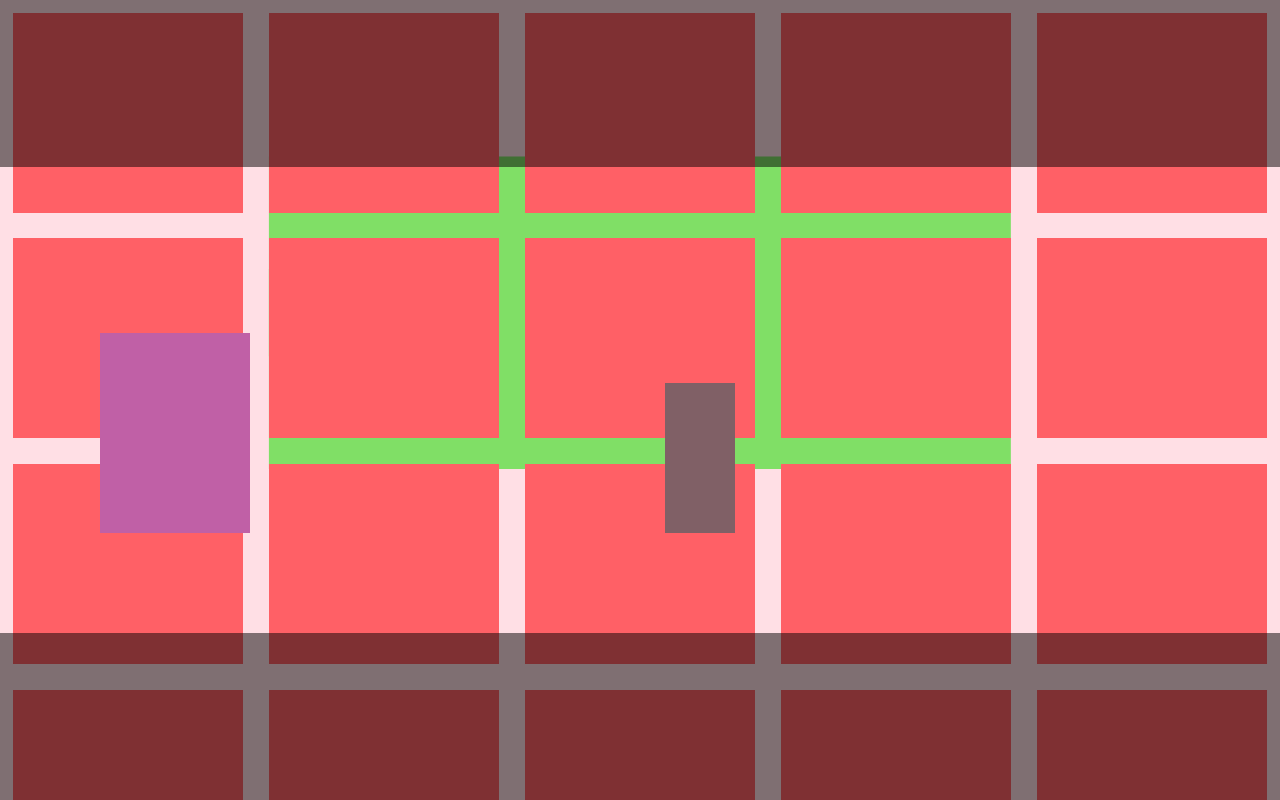
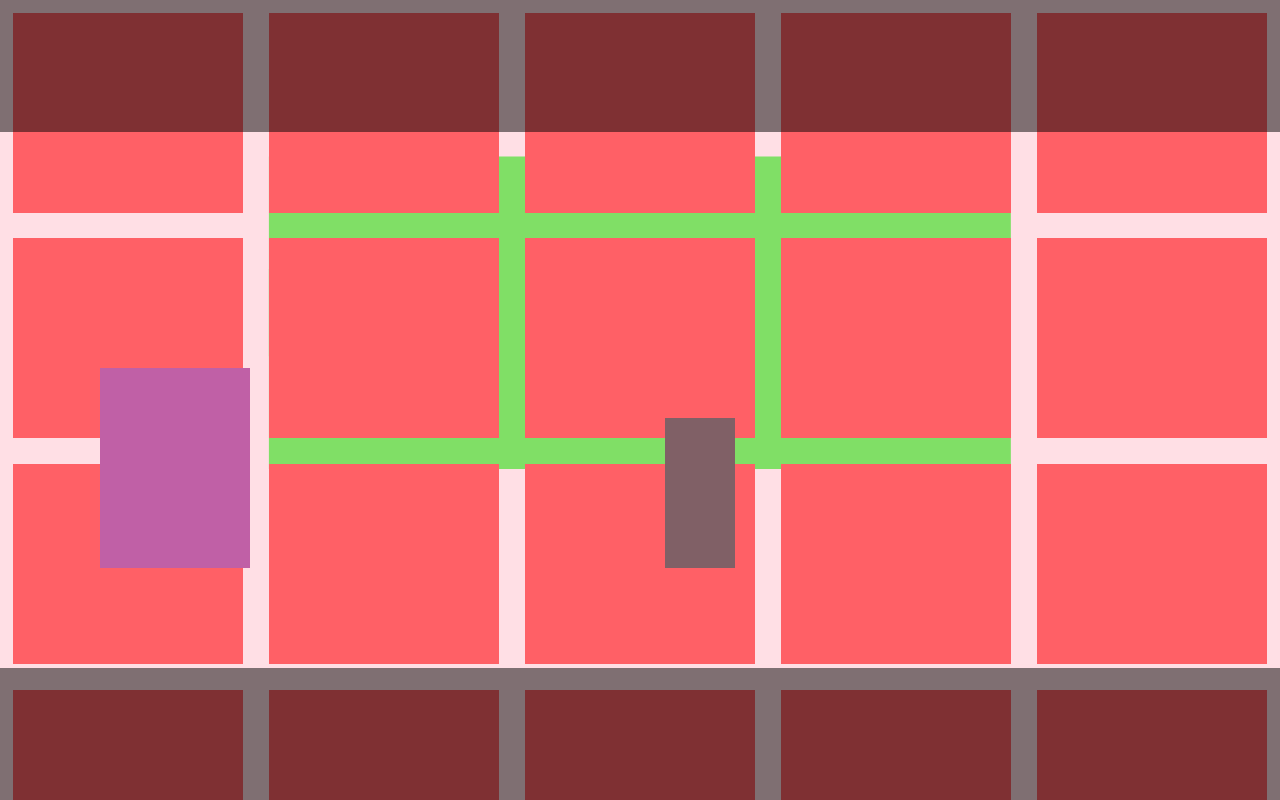
Before and after one commit to cchen9299/cchen9299.github.io, a Gatsby site: page / in a window 1280 px wide. Built offline with nearby package versions, Linux system fonts and the light colour scheme; Gatsby itself is replaced by a stand-in of ours.

Commit message:
refactor(constants): move cinematic calcs to constants

```diff
--- a/src/Store.jsx
+++ b/src/Store.jsx
@@ -6,6 +6,7 @@ import React, {
   useReducer,
 } from 'react';
 import { node } from 'prop-types';
+import { CINEMATIC_BOTTOM, CINEMATIC_COVERAGE_HEIGHT } from './hooks/constants';
 
 const StoreContext = createContext('store');
 const ElevatorContext = createContext('elevator');
@@ -20,9 +21,6 @@ export function Store({ children }) {
   );
   const [interactingRef, setInteractingRef] = useState(null);
 
-  const coverHeight = (window.innerHeight / 2.39) * 0.5;
-  const cinematicBottom = window.innerHeight - coverHeight;
-
   const initialState = useMemo(() => ({
     interactableRefs,
     dispatchInteractableRefs,
@@ -34,8 +32,8 @@ export function Store({ children }) {
       blockerRef,
     },
     sceneSettings: {
-      cinematicBottom,
-      coverHeight,
+      cinematicBottom: CINEMATIC_BOTTOM,
+      coverHeight: CINEMATIC_COVERAGE_HEIGHT,
     },
   }),
   [
@@ -43,8 +41,6 @@ export function Store({ children }) {
     dispatchInteractableRefs,
     interactingRef,
     containerRef,
-    cinematicBottom,
-    coverHeight,
   ]);
 
   const [showTooltip, setShowTooltip] = useState(false);
@@ -68,15 +64,15 @@ export function Store({ children }) {
         levelFromRoof: 1,
         floor: 2,
         title: 'About Me',
-        subtitle: 'Office',
-        refKey: 'officeElevatorRef',
+        subtitle: 'Bedroom',
+        refKey: 'bedroomElevatorRef',
       },
       {
         levelFromRoof: 2,
         floor: 1,
         title: 'Experience',
-        subtitle: 'Reception',
-        refKey: 'groundElevatorRef',
+        subtitle: 'Office',
+        refKey: 'officeElevatorRef',
       },
     ],
 
--- /dev/null
+++ b/src/hooks/constants.js
@@ -0,0 +1,7 @@
+export const CINEMATIC_ASPECT_RATIO = 2.39;
+
+export const CINEMATIC_COVERAGE_HEIGHT = (
+  window.innerHeight - (window.innerWidth / CINEMATIC_ASPECT_RATIO)
+) * 0.5;
+
+export const CINEMATIC_BOTTOM = window.innerHeight - CINEMATIC_COVERAGE_HEIGHT;
--- a/src/pages/index.jsx
+++ b/src/pages/index.jsx
@@ -3,22 +3,18 @@ import styled from 'styled-components';
 import '../styles.css';
 import { Store } from '../Store';
 import Container from '../components/Container';
+import { CINEMATIC_BOTTOM, CINEMATIC_COVERAGE_HEIGHT } from '../hooks/constants';
 
-const IndexPage = () => {
-  const coverHeight = (window.innerHeight / 2.39) * 0.5;
-  const cinematicBottom = window.innerHeight - coverHeight;
-
-  return (
+const IndexPage = () => (
   <Store>
     <main>
       <Blocker />
-        <Cover style={{ height: coverHeight, opacity: 0.5 }} />
+      <Cover style={{ height: CINEMATIC_COVERAGE_HEIGHT, opacity: 0.5 }} />
       <Container />
-        <Cover style={{ height: coverHeight, top: cinematicBottom, opacity: 0.5 }} />
+      <Cover style={{ height: CINEMATIC_COVERAGE_HEIGHT, top: CINEMATIC_BOTTOM, opacity: 0.5 }} />
     </main>
   </Store>
 );
-};
 
 export default IndexPage;
 
```
Lines whose indentation alone changed are shown as unchanged.
